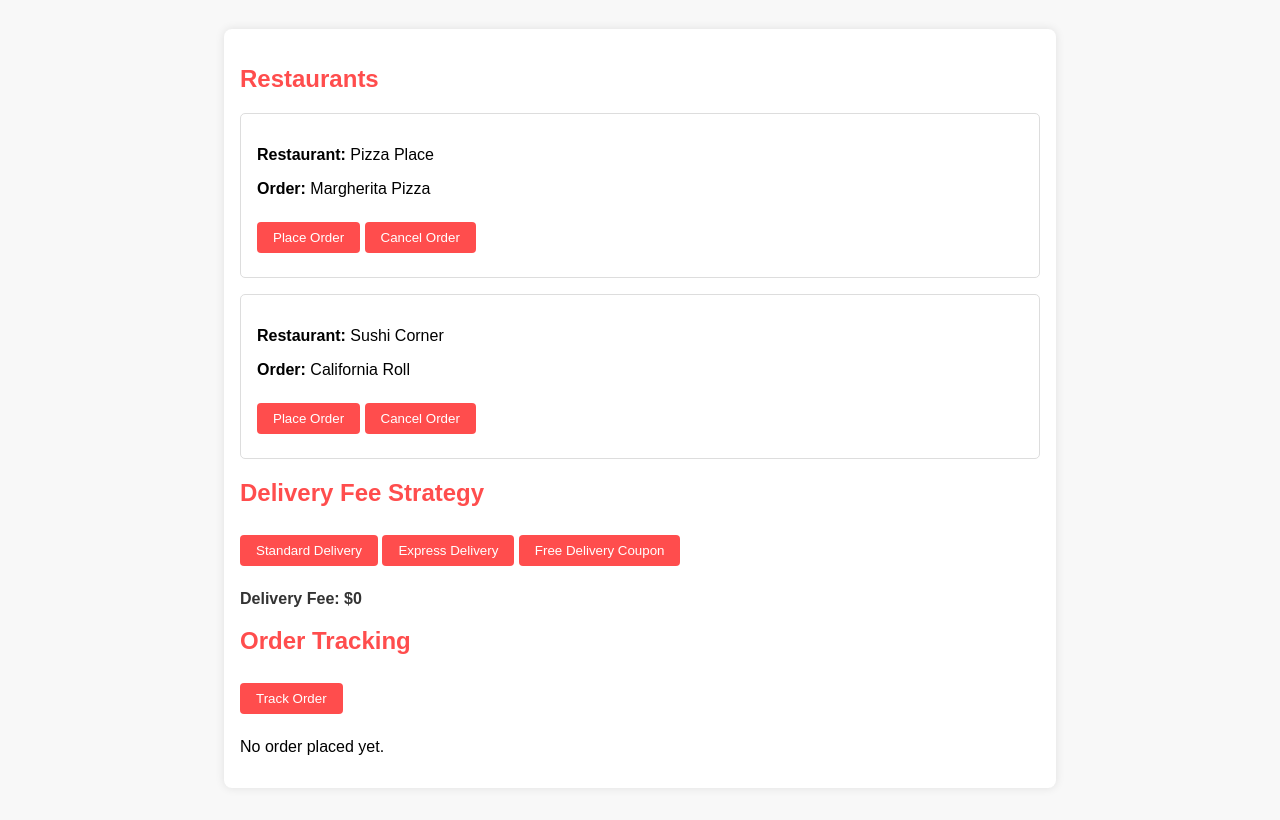
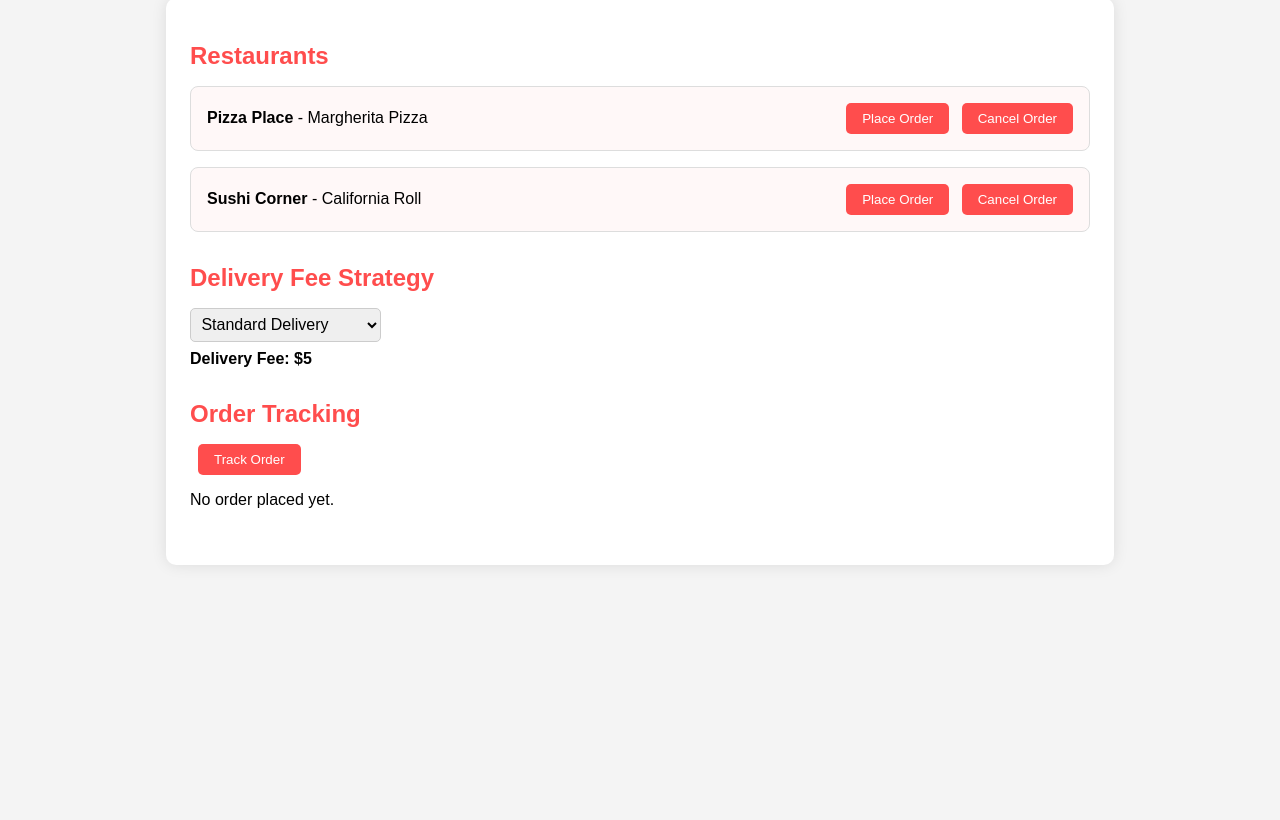
Before and after one commit to 2303A51203/assignment_7, a plain HTML site: page index.html in a window 1280 px wide. Shown: the part 115-935 px from the top of the page. After the commit the page ends 800 px from the top, so only its background shows below. Drawn offline with Linux system fonts and the light colour scheme.

Commit message:
Update index.html

```diff
--- a/index.html
+++ b/index.html
@@ -7,7 +7,7 @@
 <style>
     body {
         font-family: Arial, sans-serif;
-        background-color: #f8f8f8;
+        background-color: #f4f4f4;
         margin: 0;
         padding: 0;
     }
@@ -15,90 +15,133 @@
         background-color: #ff4d4d;
         color: white;
         text-align: center;
-        padding: 1rem;
+        padding: 1.5rem 0;
+        font-size: 1.8rem;
     }
     .container {
-        max-width: 800px;
+        max-width: 900px;
         margin: 2rem auto;
-        padding: 1rem;
+        padding: 1.5rem;
         background-color: white;
-        border-radius: 8px;
-        box-shadow: 0 0 10px rgba(0,0,0,0.1);
+        border-radius: 10px;
+        box-shadow: 0 0 15px rgba(0,0,0,0.1);
     }
     h2 {
         color: #ff4d4d;
+        margin-bottom: 1rem;
+    }
+    .restaurant, .strategy, .tracking {
+        margin-bottom: 2rem;
+    }
+    .order-card {
+        border: 1px solid #ddd;
+        padding: 1rem;
+        margin-bottom: 1rem;
+        border-radius: 8px;
+        display: flex;
+        justify-content: space-between;
+        align-items: center;
+        background-color: #fff8f8;
     }
     button {
         background-color: #ff4d4d;
         color: white;
         border: none;
         padding: 0.5rem 1rem;
-        margin: 0.5rem 0;
-        border-radius: 4px;
+        margin-left: 0.5rem;
+        border-radius: 5px;
         cursor: pointer;
     }
     button:hover {
         background-color: #e60000;
     }
-    .order {
-        border: 1px solid #ddd;
-        padding: 1rem;
-        margin: 1rem 0;
+    select {
+        padding: 0.4rem;
+        font-size: 1rem;
         border-radius: 5px;
+        border: 1px solid #ccc;
     }
     .delivery-fee {
         font-weight: bold;
-        color: #333;
+        margin-top: 0.5rem;
+    }
+    .notification {
+        background-color: #ffefc6;
+        border: 1px solid #ffd700;
+        padding: 0.8rem;
+        margin-top: 1rem;
+        border-radius: 5px;
+        display: none;
     }
 </style>
 </head>
 <body>
 
-<header>
-    <h1>Food Delivery App</h1>
-</header>
+<header>Food Delivery App</header>
 
 <div class="container">
+
+    <!-- Restaurants Section -->
+    <div class="restaurant">
         <h2>Restaurants</h2>
-    <div class="order">
-        <p><strong>Restaurant:</strong> Pizza Place</p>
-        <p><strong>Order:</strong> Margherita Pizza</p>
+        <div class="order-card">
+            <div>
+                <strong>Pizza Place</strong> - Margherita Pizza
+            </div>
+            <div>
                 <button onclick="placeOrder('Pizza Place', 'Margherita Pizza')">Place Order</button>
                 <button onclick="cancelOrder('Pizza Place', 'Margherita Pizza')">Cancel Order</button>
             </div>
-    <div class="order">
-        <p><strong>Restaurant:</strong> Sushi Corner</p>
-        <p><strong>Order:</strong> California Roll</p>
+        </div>
+        <div class="order-card">
+            <div>
+                <strong>Sushi Corner</strong> - California Roll
+            </div>
+            <div>
                 <button onclick="placeOrder('Sushi Corner', 'California Roll')">Place Order</button>
                 <button onclick="cancelOrder('Sushi Corner', 'California Roll')">Cancel Order</button>
             </div>
+        </div>
+        <div id="notification" class="notification"></div>
+    </div>
 
+    <!-- Delivery Fee Strategy Section -->
+    <div class="strategy">
         <h2>Delivery Fee Strategy</h2>
-    <button onclick="setDeliveryStrategy('standard')">Standard Delivery</button>
-    <button onclick="setDeliveryStrategy('express')">Express Delivery</button>
-    <button onclick="setDeliveryStrategy('free')">Free Delivery Coupon</button>
-    <p class="delivery-fee">Delivery Fee: $<span id="deliveryFee">0</span></p>
+        <select onchange="setDeliveryStrategy(this.value)">
+            <option value="standard">Standard Delivery</option>
+            <option value="express">Express Delivery</option>
+            <option value="free">Free Delivery Coupon</option>
+        </select>
+        <p class="delivery-fee">Delivery Fee: $<span id="deliveryFee">5</span></p>
+    </div>
 
+    <!-- Order Tracking Section -->
+    <div class="tracking">
         <h2>Order Tracking</h2>
         <button onclick="trackOrder()">Track Order</button>
         <p id="trackingStatus">No order placed yet.</p>
     </div>
 
+</div>
+
 <script>
-    // Observer Pattern: Notify delivery agents
+    // ================= Observer Pattern =================
     const deliveryAgents = [];
     function addDeliveryAgent(agent) { deliveryAgents.push(agent); }
     function notifyDeliveryAgents(order) {
         deliveryAgents.forEach(agent => agent.update(order));
+        const notification = document.getElementById('notification');
+        notification.style.display = 'block';
+        notification.innerText = `Delivery Agents Notified: ${order.item} from ${order.restaurant}`;
+        setTimeout(() => { notification.style.display = 'none'; }, 3000);
     }
 
-    // Sample delivery agent
-    const agent1 = {
-        update: (order) => console.log("Agent1 notified for order:", order)
-    };
+    // Sample agent
+    const agent1 = { update: (order) => console.log("Agent1 notified:", order) };
     addDeliveryAgent(agent1);
 
-    // Strategy Pattern: Delivery fee
+    // ================= Strategy Pattern =================
     let deliveryStrategy = 'standard';
     function setDeliveryStrategy(strategy) {
         deliveryStrategy = strategy;
@@ -106,13 +149,14 @@
     }
     function updateDeliveryFee() {
         let fee = 0;
-        if (deliveryStrategy === 'standard') fee = 5;
-        else if (deliveryStrategy === 'express') fee = 10;
-        else if (deliveryStrategy === 'free') fee = 0;
+        if(deliveryStrategy === 'standard') fee = 5;
+        else if(deliveryStrategy === 'express') fee = 10;
+        else if(deliveryStrategy === 'free') fee = 0;
         document.getElementById('deliveryFee').textContent = fee;
     }
+    updateDeliveryFee();
 
-    // Command Pattern: Place, cancel, track order
+    // ================= Command Pattern =================
     const commands = {
         place: (restaurant, item) => {
             notifyDeliveryAgents({restaurant, item});
@@ -125,7 +169,6 @@
             alert(document.getElementById('trackingStatus').textContent);
         }
     };
-
     function placeOrder(restaurant, item) { commands.place(restaurant, item); }
     function cancelOrder(restaurant, item) { commands.cancel(restaurant, item); }
     function trackOrder() { commands.track(); }
```
Lines whose indentation alone changed are shown as unchanged.
